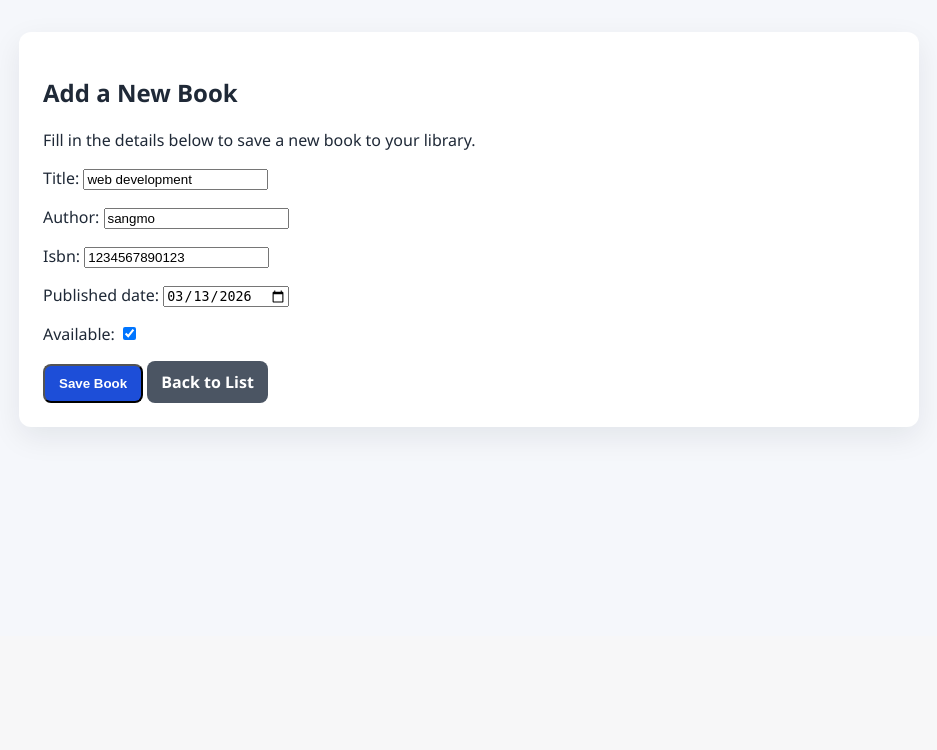
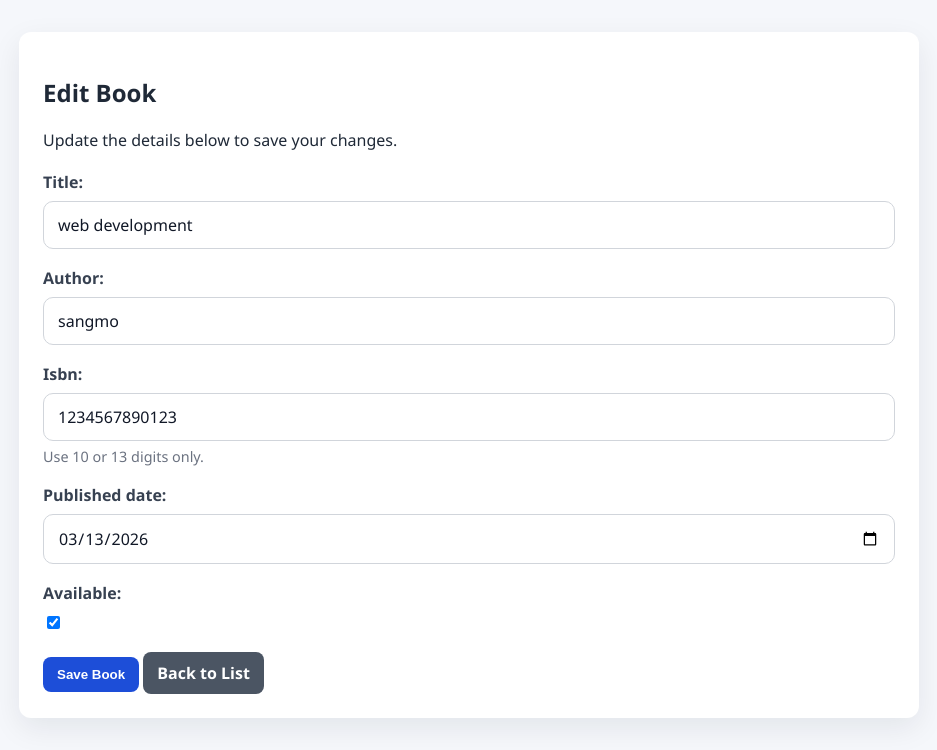
Before and after one commit to Sangmo22/library_manager, a Django app: page /edit/1/ in a window 1280 px wide. Shown: the part 164-914 px from the top of the page, without its empty margins (171-1108 px from the left). Before the commit the page ends 599 px from the top, so only its background shows below. Run offline with Django 5.2, Linux system fonts and the light colour scheme; data comes from the database, SQL or seed files in the repository.

Commit message:
added page layout + isbn validation

```diff
--- a/books/forms.py
+++ b/books/forms.py
@@ -10,3 +10,23 @@ class BookForm(forms.ModelForm):
         widgets = {
             "published_date": forms.DateInput(attrs={"type": "date"}),
         }
+        help_texts = {
+            "isbn": "Use 10 or 13 digits only.",
+        }
+
+    def clean_isbn(self):
+        isbn = self.cleaned_data["isbn"].replace("-", "").replace(" ", "")
+        if not isbn.isdigit():
+            raise forms.ValidationError(
+                "ISBN must use digits only and be 10 or 13 digits long."
+            )
+        if len(isbn) not in {10, 13}:
+            raise forms.ValidationError("ISBN must be exactly 10 or 13 digits long.")
+
+        existing_books = Book.objects.filter(isbn=isbn)
+        if self.instance.pk:
+            existing_books = existing_books.exclude(pk=self.instance.pk)
+        if existing_books.exists():
+            raise forms.ValidationError("A book with this ISBN already exists.")
+
+        return isbn
--- a/books/templates/base.html
+++ b/books/templates/base.html
@@ -43,6 +43,65 @@
         color: #ffffff;
         text-decoration: none;
         font-weight: 600;
+        border: none;
+        cursor: pointer;
+      }
+
+      .button.secondary {
+        background: #4b5563;
+      }
+
+      form {
+        margin-top: 20px;
+      }
+
+      form p {
+        margin: 0 0 18px;
+      }
+
+      label {
+        display: block;
+        margin-bottom: 8px;
+        font-weight: 600;
+        color: #374151;
+      }
+
+      input,
+      select,
+      textarea {
+        width: 100%;
+        box-sizing: border-box;
+        padding: 12px 14px;
+        border: 1px solid #d1d5db;
+        border-radius: 10px;
+        background: #ffffff;
+        color: #111827;
+        font: inherit;
+      }
+
+      input:focus,
+      select:focus,
+      textarea:focus {
+        outline: none;
+        border-color: #2563eb;
+        box-shadow: 0 0 0 3px rgba(37, 99, 235, 0.12);
+      }
+
+      input[type="checkbox"] {
+        width: auto;
+      }
+
+      .helptext {
+        display: block;
+        margin-top: 6px;
+        color: #6b7280;
+        font-size: 0.9rem;
+      }
+
+      .errorlist {
+        margin: 8px 0 0;
+        padding-left: 18px;
+        color: #b91c1c;
       }
 
       table {
--- a/books/templates/books/book_form.html
+++ b/books/templates/books/book_form.html
@@ -1,11 +1,13 @@
 {% extends "base.html" %}
 
-{% block title %}Add Book | Library Manager{% endblock %}
+{% block title %}Book Form | Library Manager{% endblock %}
 
 {% block content %}
 <section class="card">
-  <h2>Add a New Book</h2>
-  <p>Fill in the details below to save a new book to your library.</p>
+  <h2>{{ form.instance.pk|yesno:"Edit Book,Add a New Book" }}</h2>
+  <p>
+    {{ form.instance.pk|yesno:"Update the details below to save your changes.,Fill in the details below to save a new book to your library." }}
+  </p>
 
   <form method="post">
     {% csrf_token %}
@@ -13,7 +15,7 @@
 
     <div class="actions">
       <button class="button" type="submit">Save Book</button>
-      <a class="button" href="{% url 'books:book_list' %}" style="background:#4b5563;">Back to List</a>
+      <a class="button secondary" href="{% url 'books:book_list' %}">Back to List</a>
     </div>
   </form>
 </section>
--- a/books/views.py
+++ b/books/views.py
@@ -57,3 +57,8 @@ def book_delete(request, pk):
 		messages.success(request, f'"{title}" was deleted successfully.')
 		return redirect("books:book_list")
 	return render(request, "books/book_confirm_delete.html", {"book": book})
+
+
+def book_detail(request, pk):
+	book = Book.objects.get(pk=pk)
+	return render(request, "books/book_detail.html", {"book": book})
```
